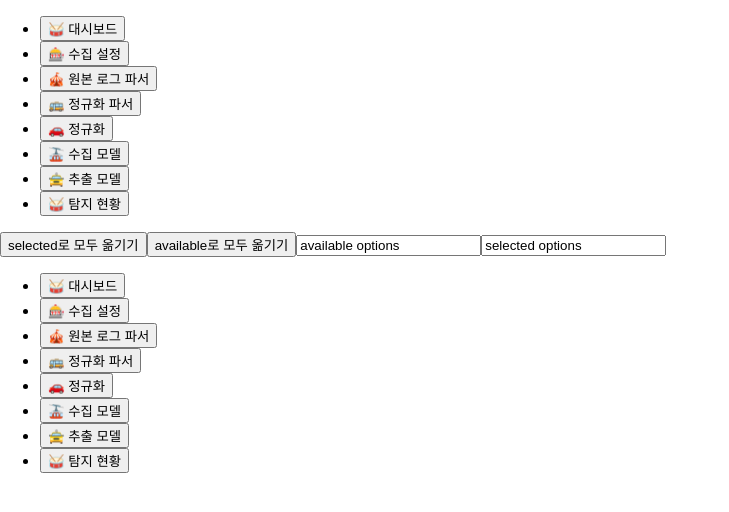
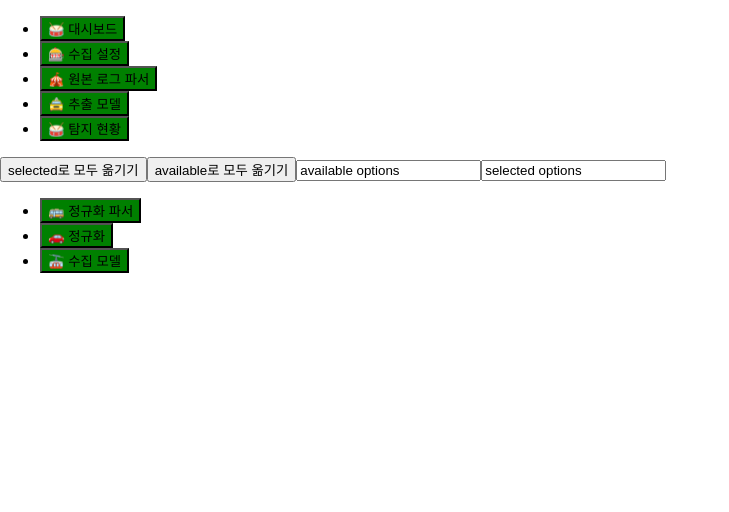
Before and after one commit to khw970421/wanted-codestates-project-3-3, a React (Create React App) app: page / in a window 1280 px wide. Shown: the top 512 px of the page, without its empty margins (0-729 px from the left). Built offline with nearby package versions, Linux system fonts and the light colour scheme.

Commit message:
🚑 hotfix : DualSelector 충돌 코드 해결

```diff
--- a/src/App.js
+++ b/src/App.js
@@ -1,6 +1,7 @@
 import DualSelector from "./components/DualSelector";
 import { useState } from "react";
 import emojiMenus from "./components/data";
+import './App.css'
 const App = () => {
   // titleName
   const [availableName, setAvailableName] = useState("available options");
--- a/src/components/DualSelector.jsx
+++ b/src/components/DualSelector.jsx
@@ -1,19 +1,35 @@
-import React, { useState, useEffect } from 'react';
-import emojiMenus from './data';
+import React, { useState, useEffect } from "react";
+import emojiMenus from "./data";
 
-const DualSelector = ({ options = emojiMenus }) => {
+const DualSelector = ({ titleName,
+  optionsArr,
+  saveOptionsArr,
+  changeOptionsArr, }) => {
   // options는 props
   const [selectedOptions, setSelectedOptions] = useState([]);
+  const [checkedItemCount, setCheckedItemCount] = useState(0);
 
+  // 검색한 단어가 존재하는지 체크하고 이에따라 changeOptionsArr 함수 실행
+  const searchValue = ({ target }) => {
+    const res = saveOptionsArr.filter(({ name }) => {
+      return name.includes(target.value);
+    });
+    changeOptionsArr(res);
+  };
+
+  // Todo : 선택된 태그를 감지하는 핸들러로 선택된 것에 대한 체크 처리 필요
+  const selectTarget = (e) => {
+    console.log(e.target);
+  };
   useEffect(() => {
-    document.addEventListener('mousedown', onBlurHandler);
+    document.addEventListener("mousedown", onBlurHandler);
     return () => {
-      document.removeEventListener('mousedown', onBlurHandler);
+      document.removeEventListener("mousedown", onBlurHandler);
     };
   }, []);
 
   const ctrlClick = (idx) => {
-    console.log('ctrl');
+    console.log("ctrl");
     // 이미 클릭 되어있는 item을 클릭할 때
     if (selectedOptions.includes(idx)) {
       const selected = selectedOptions.filter((item) => idx !== item);
@@ -29,7 +45,7 @@ const DualSelector = ({ options = emojiMenus }) => {
   };
 
   const shiftClick = (idx) => {
-    console.log('shift');
+    console.log("shift");
 
     const len = selectedOptions.length;
     // 클릭된게 없으면 0번 부터 있으면 가장 처음 클릭 된 것
@@ -53,7 +69,7 @@ const DualSelector = ({ options = emojiMenus }) => {
   };
 
   const normalClick = (idx) => {
-    console.log('normal');
+    console.log("normal");
     setSelectedOptions([idx]);
   };
 
@@ -73,8 +89,8 @@ const DualSelector = ({ options = emojiMenus }) => {
   };
 
   const onBlurHandler = (e) => {
-    console.log('blur');
-    if (e.target.classList[0] !== 'stop-dragging') {
+    console.log("blur");
+    if (e.target.classList[0] !== "stop-dragging") {
       setSelectedOptions([]);
     }
   };
@@ -82,7 +98,7 @@ const DualSelector = ({ options = emojiMenus }) => {
   return (
     <div>
       <ul>
-        {options?.map((option, idx) => {
+        {optionsArr?.map((option, idx) => {
           const { id, emoji, nameKo } = option;
 
           return (
@@ -90,8 +106,8 @@ const DualSelector = ({ options = emojiMenus }) => {
               <button
                 className={
                   selectedOptions.includes(idx)
-                    ? 'stop-dragging gray'
-                    : 'stop-dragging green'
+                    ? "stop-dragging gray"
+                    : "stop-dragging green"
                 }
                 onClick={(e) => onClickHandler(e, idx)}
               >
@@ -105,4 +121,5 @@ const DualSelector = ({ options = emojiMenus }) => {
   );
 };
 
-export default DualSelector;
+
+export default DualSelector
--- a/src/index.js
+++ b/src/index.js
@@ -2,7 +2,6 @@ import React from 'react';
 import ReactDOM from 'react-dom';
 import './index.css';
 import App from './App';
-import reportWebVitals from './reportWebVitals';
 
 ReactDOM.render(
   <React.StrictMode>
```
